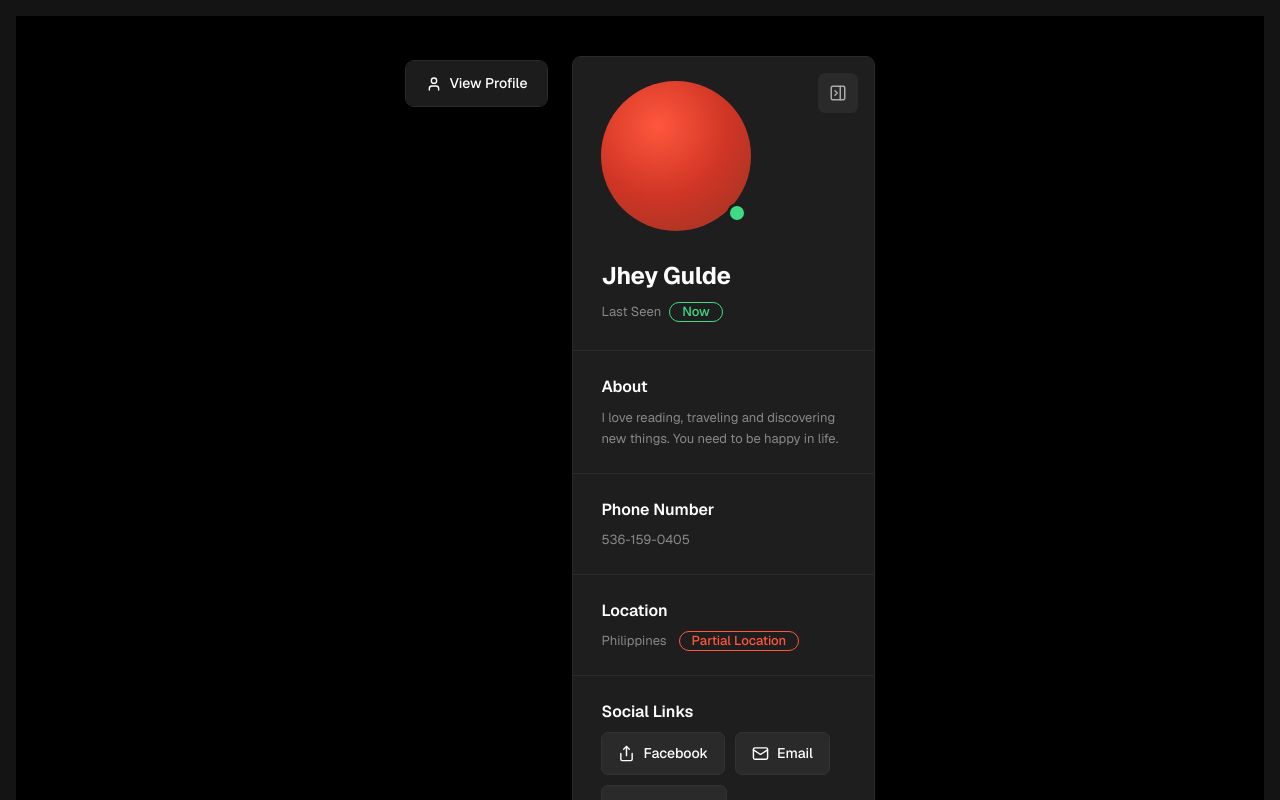
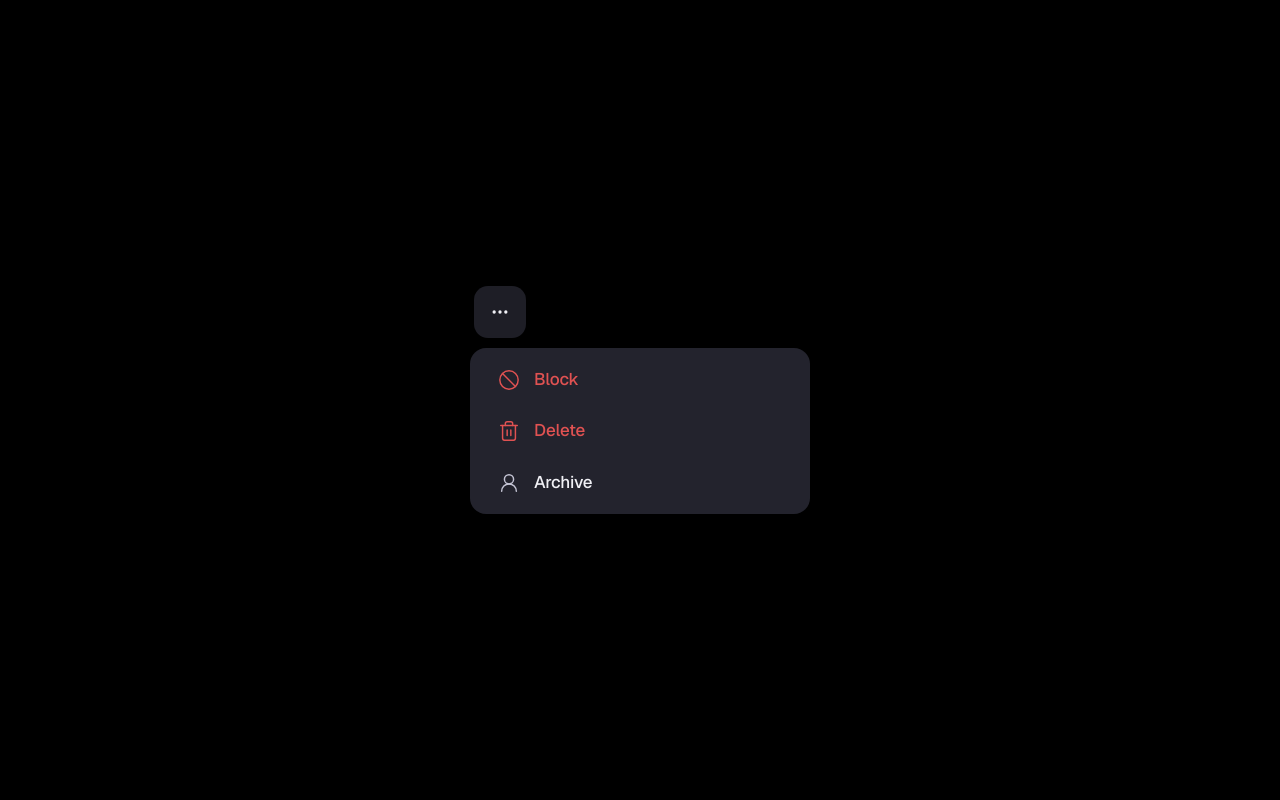
Before and after one commit to SuiSensei/Synctalk-realtime-distributed-chat, a Next.js app in the folder frontend/: page / in a window 1280 px wide. Shown: the top 800 px of the page. Built offline with nearby package versions, Linux system fonts and the light colour scheme.

Commit message:
feat: added dropdown chat options for chat bar

```diff
--- a/frontend/app/page.tsx
+++ b/frontend/app/page.tsx
@@ -1,12 +1,12 @@
 "use client";
 
-import ProfileSidebar from "@/components/chat-bar/profile-sidebar";
+import ChatOptionsDrapdown from "@/components/chat-bar/chat-options-dropdown";
 
 export default function Home() {
   return (
 
     <div className="min-h-screen bg-[#141414] p-4">
-        <ProfileSidebar/>
+        <ChatOptionsDrapdown/>
     </div>
   );
 }
--- /dev/null
+++ b/frontend/components/chat-bar/chat-options-dropdown.tsx
@@ -0,0 +1,100 @@
+"use client";
+import { Ban, MoreHorizontal, Trash2, UserRound } from "lucide-react";
+import { LucideIcon } from "lucide-react";
+
+interface OptionItemProps {
+  icon: LucideIcon;
+  label: string;
+  danger?: boolean;
+}
+
+function OptionItem({ icon: Icon, label, danger }: OptionItemProps) {
+  return (
+    <div
+      style={{
+        display: "flex",
+        alignItems: "center",
+        gap: 14,
+        padding: "13px 20px",
+        cursor: "pointer",
+        borderRadius: 10,
+        transition: "background 0.12s",
+      }}
+      onMouseEnter={(e) => (e.currentTarget.style.background = "#2e2e36")}
+      onMouseLeave={(e) => (e.currentTarget.style.background = "transparent")}
+    >
+      <Icon
+        size={22}
+        color={danger ? "#e05252" : "#c4c4d4"}
+        strokeWidth={1.6}
+      />
+      <span
+        style={{
+          fontSize: 17,
+          fontWeight: 500,
+          color: danger ? "#e05252" : "#f0f0f5",
+          fontFamily: "'Geist', sans-serif",
+          letterSpacing: "-0.2px",
+        }}
+      >
+        {label}
+      </span>
+    </div>
+  );
+}
+
+export default function ChatOptions() {
+  return (
+    <>
+      <style>{`
+        @import url('https://fonts.googleapis.com/css2?family=Geist:wght@400;500;600;700&display=swap');
+        * { box-sizing: border-box; margin: 0; padding: 0; }
+      `}</style>
+
+      <div
+        style={{
+          fontFamily: "'Geist', sans-serif",
+          background: "#000",
+          minHeight: "100vh",
+          display: "flex",
+          alignItems: "center",
+          justifyContent: "center",
+        }}
+      >
+        <div style={{ position: "relative", width: 340 }}>
+          {/* Trigger button */}
+          <div
+            style={{
+              width: 52,
+              height: 52,
+              background: "#1e1e26",
+              borderRadius: 14,
+              display: "flex",
+              alignItems: "center",
+              justifyContent: "center",
+              cursor: "pointer",
+              marginBottom: 10,
+              marginLeft: 4,
+            }}
+          >
+            <MoreHorizontal size={20} color="#f0f0f5" strokeWidth={2} />
+          </div>
+
+          {/* Dropdown */}
+          <div
+            style={{
+              background: "#23232d",
+              borderRadius: 16,
+              padding: "6px 8px",
+              width: "100%",
+            }}
+          >
+            <OptionItem icon={Ban} label="Block" danger />
+            <OptionItem icon={Trash2} label="Delete" danger />
+            <OptionItem icon={UserRound} label="Archive" danger={false} />
+          </div>
+        </div>
+      </div>
+    </>
+  );
+}
```
